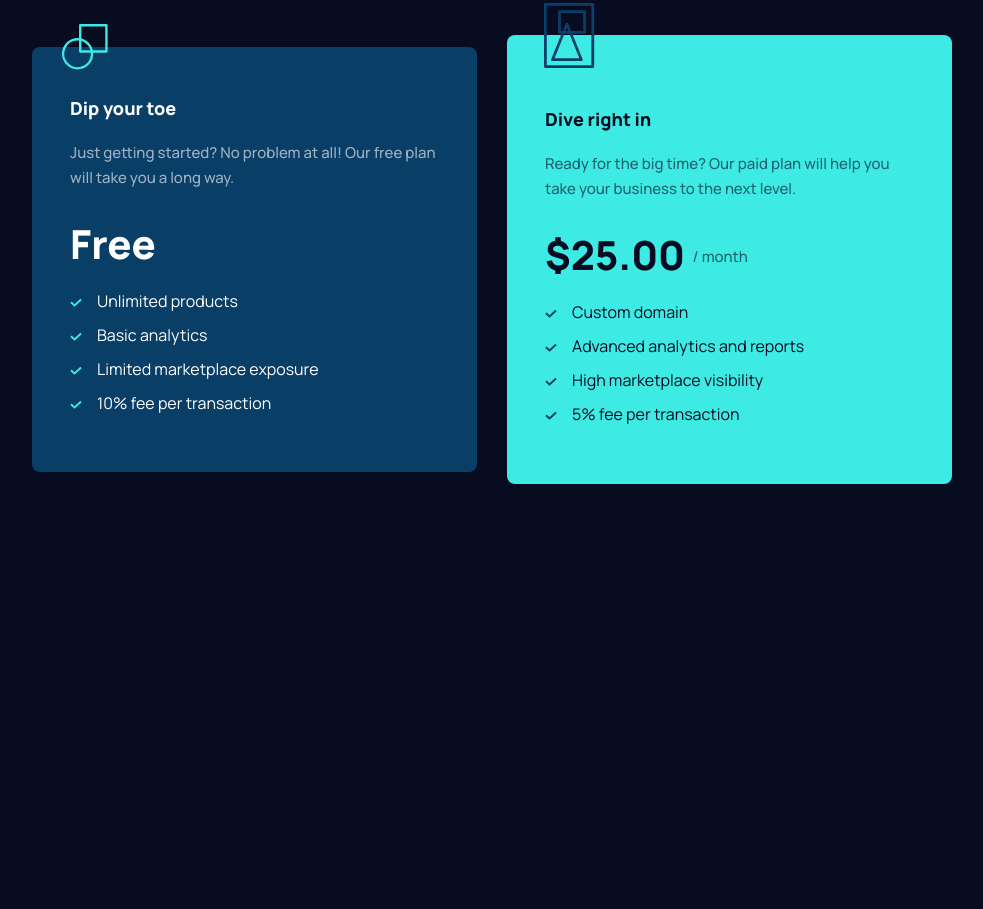
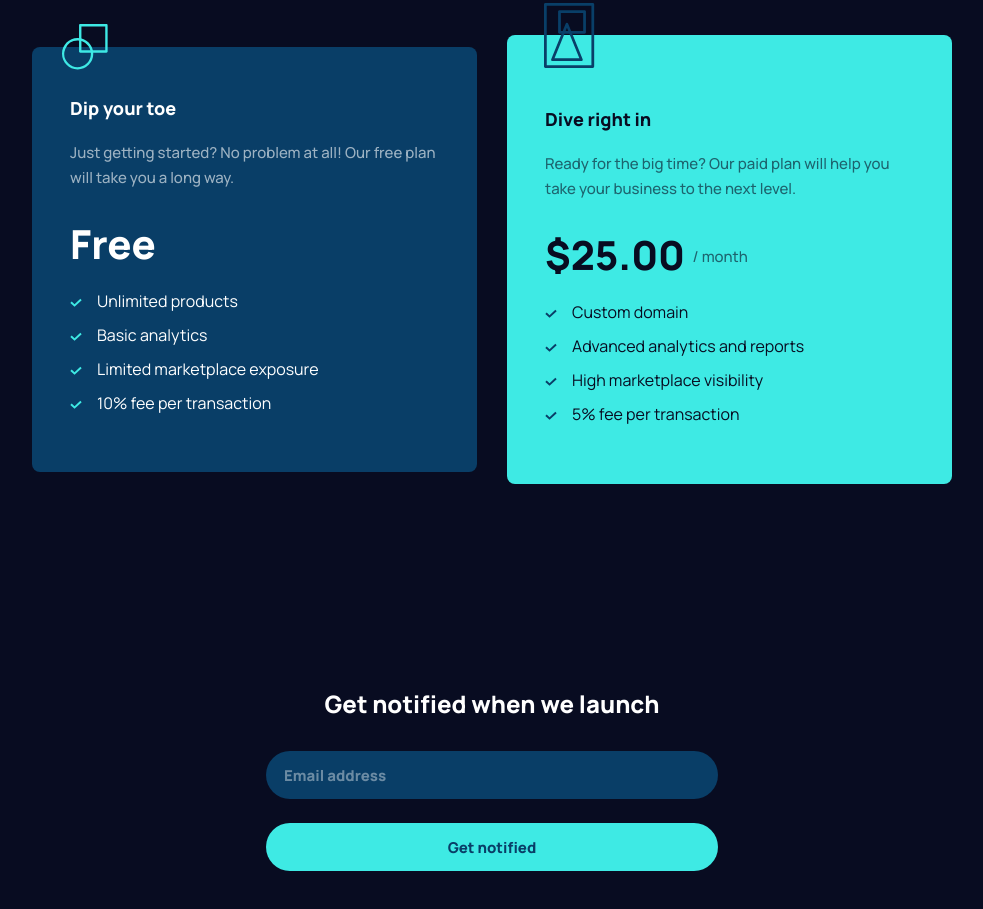
Before and after one commit to ionStici/maker-pre-launch-landing-page, a React app: page / in a window 1280 px wide. Shown: the part 1603-2512 px from the top of the page, without its empty margins (148-1131 px from the left). Before the commit the page ends 2290 px from the top, so only its background shows below. Built offline with nearby package versions, Linux system fonts and the light colour scheme.

Commit message:
Add footer

```diff
--- /dev/null
+++ b/src/components/GetNotifiedComponent.js
@@ -0,0 +1,9 @@
+import React from "react";
+import { GetNotified } from "../containers/GetNotified";
+import squiggle from "./../assets/bg-footer-squiggle.svg";
+
+export class GetNotifiedComponent extends React.Component {
+  render() {
+    return <GetNotified squiggle={squiggle} />;
+  }
+}
--- /dev/null
+++ b/src/containers/GetNotified.js
@@ -0,0 +1,17 @@
+import React from "react";
+import styles from "./GetNotified.module.scss";
+
+export class GetNotified extends React.Component {
+  render() {
+    return (
+      <footer className={styles.footer}>
+        <h2 className={styles.h2}>Get notified when we launch</h2>
+        <form className={styles.form}>
+          <input className={styles.input} placeholder="Email address" />
+          <button className={styles.btn}>Get notified</button>
+        </form>
+        <img className={styles.img} src={this.props.squiggle} alt="" />
+      </footer>
+    );
+  }
+}
--- /dev/null
+++ b/src/containers/GetNotified.module.scss
@@ -0,0 +1,58 @@
+.footer {
+  position: relative;
+  max-width: 500px;
+  margin: 0 auto;
+  padding: 0 24px;
+  margin-bottom: 164px;
+  text-align: center;
+}
+
+.h2 {
+  font-weight: 800;
+  font-size: 24px;
+  line-height: 33px;
+  color: var(--color-white);
+  margin-bottom: 31px;
+}
+
+.form {
+  display: flex;
+  flex-direction: column;
+}
+
+.input {
+  margin-bottom: 24px;
+  background-color: var(--color-black-blue);
+  border: none;
+  border-radius: 50px;
+  height: 48px;
+  padding-left: 18px;
+
+  font-weight: 800;
+  font-size: 15px;
+  line-height: 25px;
+  color: var(--color-white);
+
+  &::placeholder {
+    color: var(--color-white);
+    opacity: 0.4;
+  }
+}
+
+.btn {
+  border: 2px solid transparent;
+  border-radius: 50px;
+
+  font-weight: 800;
+  font-size: 15px;
+  line-height: 25px;
+  color: var(--color-black-blue);
+  background-color: var(--color-lime-blue);
+  height: 48px;
+  cursor: pointer;
+}
+
+.img {
+  display: none;
+  visibility: hidden;
+}
--- a/src/containers/Pricing.module.scss
+++ b/src/containers/Pricing.module.scss
@@ -80,6 +80,9 @@
 
   @media only screen and (min-width: 768px) {
     height: 425px;
+  }
+
+  @media only screen and (min-width: 1150px) {
     margin-bottom: 0;
   }
 }
--- a/src/index.js
+++ b/src/index.js
@@ -5,6 +5,7 @@ import "./index.css";
 import { HeaderComponent } from "./components/HeaderComponent";
 import { FeaturesComponent } from "./components/FeaturesComponent";
 import { PricingComponent } from "./components/PricingComponent";
+import { GetNotifiedComponent } from "./components/GetNotifiedComponent";
 
 class App extends React.Component {
   render() {
@@ -13,6 +14,7 @@ class App extends React.Component {
         <HeaderComponent />
         <FeaturesComponent />
         <PricingComponent />
+        <GetNotifiedComponent />
       </main>
     );
   }
@@ -20,7 +22,3 @@ class App extends React.Component {
 
 const root = ReactDOM.createRoot(document.getElementById("root"));
 root.render(<App />);
-
-// Get notified when we launch
-// Email address
-// Get notified
```
